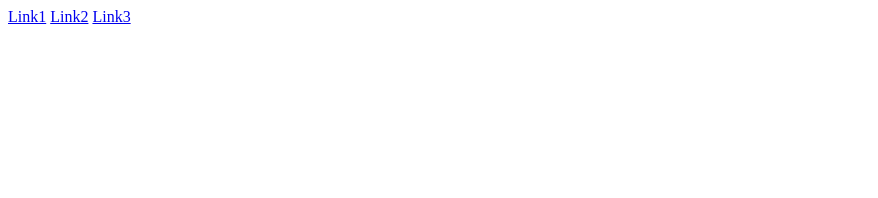
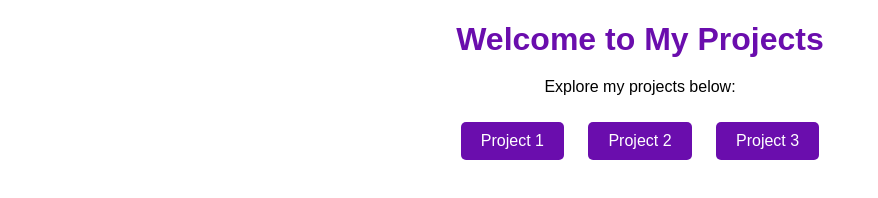
Before and after one commit to purple29th/purple29th.github.io, a plain HTML site: page index.html in a window 1280 px wide. Shown: the whole page, without its empty margins (0-878 px from the left). Drawn offline with Linux system fonts and the light colour scheme.

Commit message:
index html chages

```diff
--- a/index.html
+++ b/index.html
@@ -1,5 +1,38 @@
-<!-- # purple29th.github.io
-Project Website -->
-<a href="./project1/Project1-Resume/resume.html">Link1</a>
-<a href="./project2/Project2-Resume/resume.html">Link2</a>
-<a href="./project3/index.html">Link3</a>
+<!DOCTYPE html>
+<html lang="en">
+<head>
+    <meta charset="UTF-8">
+    <meta name="viewport" content="width=device-width, initial-scale=1.0">
+    <title>Welcome to My Projects</title>
+    <style>
+        body {
+            font-family: Arial, sans-serif;
+            text-align: center;
+        }
+        h1 {
+            color: #6a0dad;
+            margin-bottom: 20px;
+        }
+        .project-link {
+            display: inline-block;
+            margin: 10px;
+            padding: 10px 20px;
+            background-color: #6a0dad;
+            color: white;
+            text-decoration: none;
+            border-radius: 5px;
+            transition: background-color 0.3s ease;
+        }
+        .project-link:hover {
+            background-color: #4b007d;
+        }
+    </style>
+</head>
+<body>
+    <h1>Welcome to My Projects</h1>
+    <p>Explore my projects below:</p>
+    <a href="./project1/Project1-Resume/resume.html" class="project-link">Project 1</a>
+    <a href="./project2/Project2-Resume/resume.html" class="project-link">Project 2</a>
+    <a href="./project3/index.html" class="project-link">Project 3</a>
+</body>
+</html>
```
